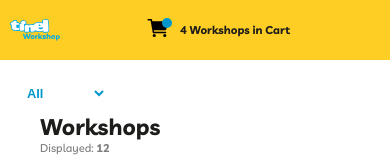
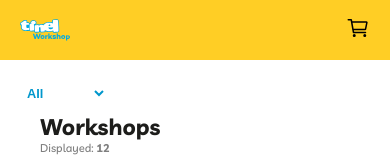
Before and after one commit to RobertPetricevic/locastic-frontend, a React (Create React App) app: page / in a window 390 px wide. Shown: the top 160 px of the page. Built offline with nearby package versions, Linux system fonts and the light colour scheme; grey boxes are pictures that could not be loaded.

Commit message:
Header mobile

```diff
--- a/src/App.css
+++ b/src/App.css
@@ -24,7 +24,7 @@ img {
   justify-content: space-between;
   align-items: center;
   height: 60px;
-  padding: 5px 100px 5px 10px;
+  padding: 5px 100px 5px 20px;
   background-color: var(--yellow);
   z-index: 1;
 }
@@ -33,30 +33,36 @@ img {
   cursor: pointer;
 }
 
+@media (max-width: 500px) {
+  .headerContainer {
+    padding-right: 20px;
+  }
+}
+
 /* ------------------ HEADER ------------------ */
 
 /* ------------------ CART ICON CONTAINER ------------------ */
 
-.CartContainer {
+.cartContainer {
   position: relative;
   display: flex;
   align-items: center;
 }
 
-.IconContainer ion-icon {
+.iconContainer ion-icon {
   font-size: 1.5rem;
 }
 
-.IconContainer {
+.iconContainer {
   color: black;
   cursor: pointer;
 }
 
-.IconContainer:hover {
+.iconContainer:hover {
   color: var(--lightGray);
 }
 
-.CartText {
+.cartText {
   font-size: 0.7rem;
   font-weight: 700;
   margin-left: 10px;
@@ -70,6 +76,12 @@ img {
   border-radius: 5px;
   left: 16px;
   top: 2px;
+}
+
+@media (max-width: 500px) {
+  .cartText {
+    display: none;
+  }
 }
 
 /* ------------------ CART ICON CONTAINER ------------------ */
--- a/src/components/CartIconContainer.js
+++ b/src/components/CartIconContainer.js
@@ -1,7 +1,7 @@
 import React from "react";
 
 const CartIconContainer = (props) => {
-  const cartItems = [1, 2, 3, 4];
+  const cartItems = [];
 
   const cartText = (num) => {
     if (num === 0) return "Cart is Empty";
@@ -11,13 +11,13 @@ const CartIconContainer = (props) => {
   };
 
   return (
-    <div className="CartContainer">
-      <div className="IconContainer">
+    <div className="cartContainer">
+      <div className="iconContainer">
         <ion-icon
           name={`cart${cartItems.length === 0 ? "-outline" : ""}`}
         ></ion-icon>
       </div>
-      <p className="CartText">{cartText(cartItems.length)}</p>
+      <p className="cartText">{cartText(cartItems.length)}</p>
       {cartItems.length !== 0 && <div className="blueDot"></div>}
     </div>
   );
```
